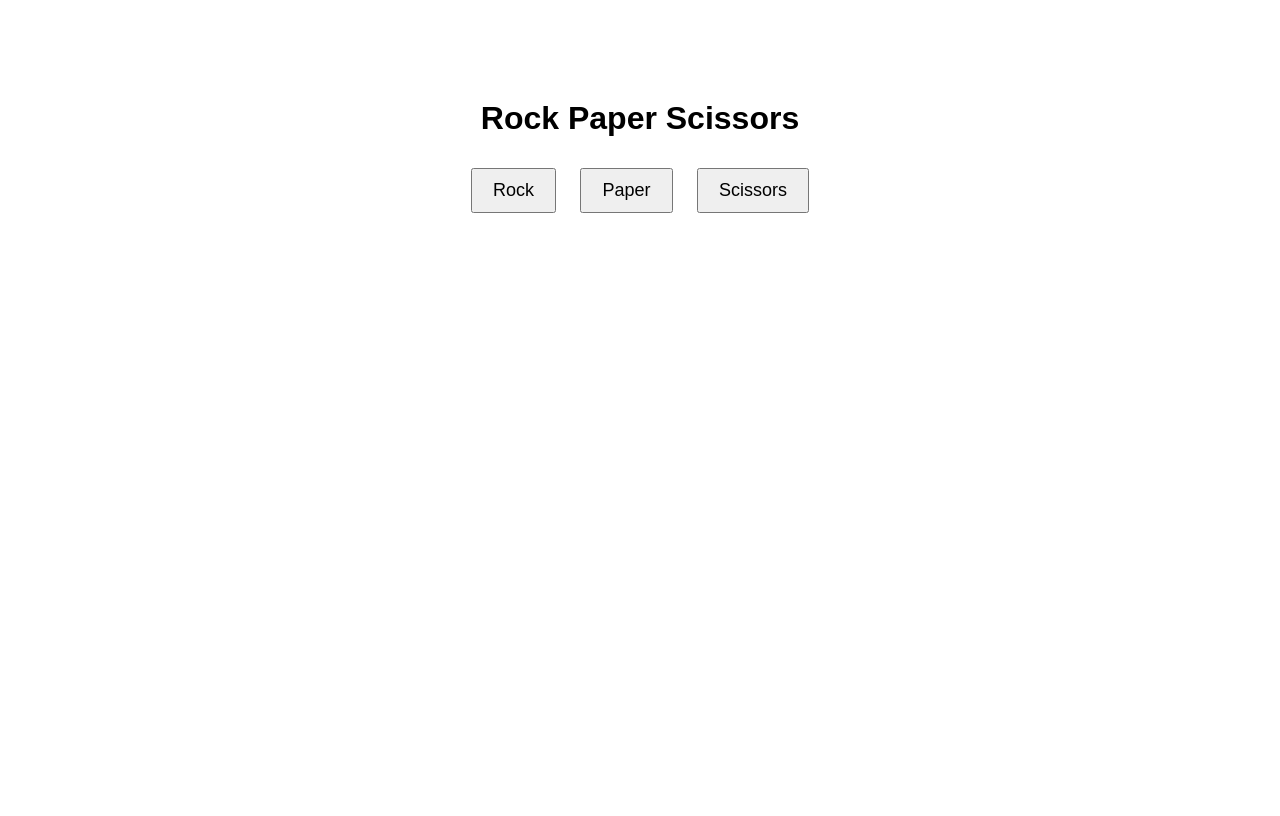
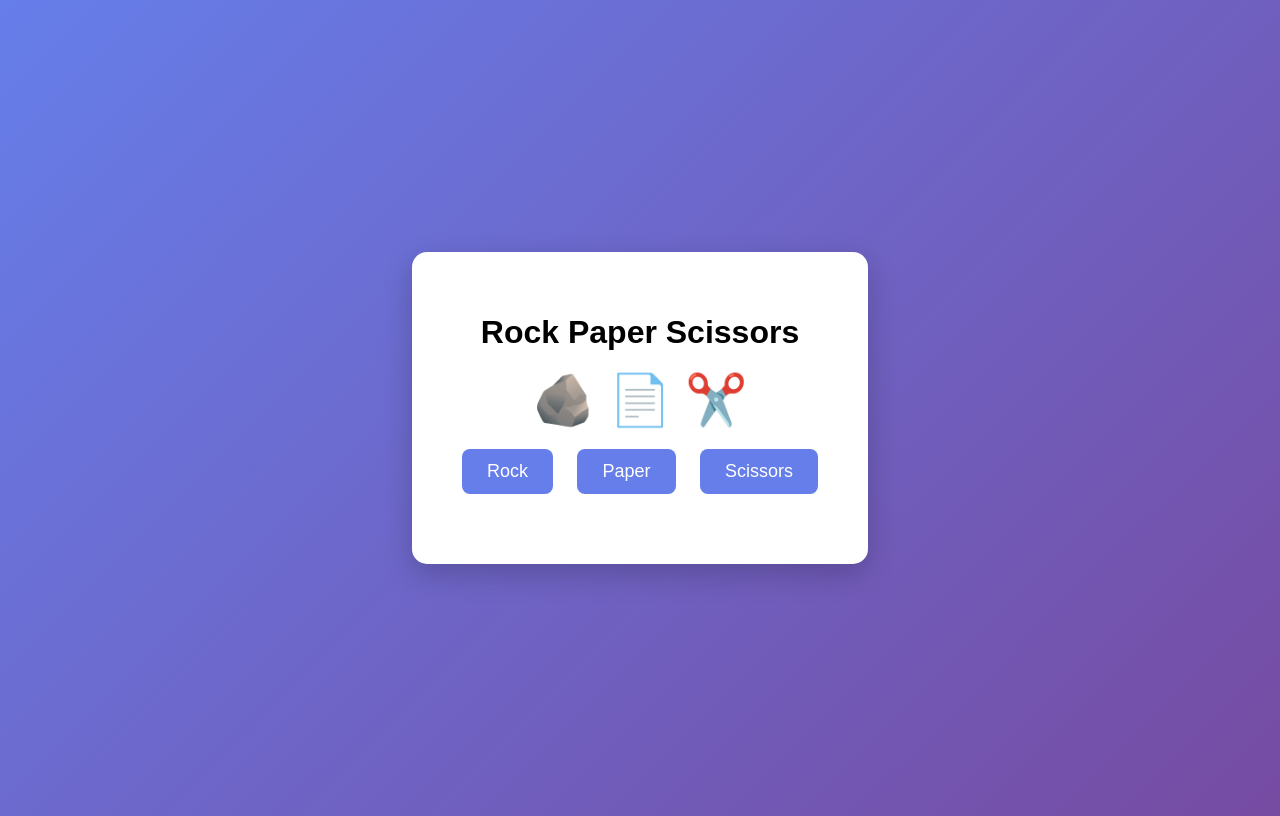
Before and after one commit to SAURABH3366/rps-game, a plain HTML site: page index.html in a window 1280 px wide. Drawn offline with Linux system fonts and the light colour scheme.

Commit message:
Update index.html

```diff
--- a/index.html
+++ b/index.html
@@ -1,24 +1,71 @@
 <!DOCTYPE html>
 <html>
+
 <head>
-<title>Rock Paper Scissors Game</title>
+<title>Rock Paper Scissors</title>
+
 <style>
+
 body{
 font-family: Arial;
+background: linear-gradient(135deg,#667eea,#764ba2);
+height:100vh;
+display:flex;
+justify-content:center;
+align-items:center;
+}
+
+.container{
+background:white;
+padding:40px;
+border-radius:15px;
+box-shadow:0 10px 30px rgba(0,0,0,0.2);
 text-align:center;
-margin-top:100px;
 }
+
+h1{
+margin-bottom:20px;
+}
+
 button{
-padding:10px 20px;
+padding:12px 25px;
 margin:10px;
 font-size:18px;
+border:none;
+border-radius:8px;
+background:#667eea;
+color:white;
+cursor:pointer;
+transition:0.3s;
 }
+
+button:hover{
+transform:scale(1.2);
+background:#4b5bdc;
+}
+
+#result{
+margin-top:20px;
+font-size:22px;
+font-weight:bold;
+}
+
+.choice{
+font-size:50px;
+margin:10px;
+}
+
 </style>
+
 </head>
 
 <body>
 
+<div class="container">
+
 <h1>Rock Paper Scissors</h1>
+
+<div class="choice">🪨 📄 ✂️</div>
 
 <button onclick="play('rock')">Rock</button>
 <button onclick="play('paper')">Paper</button>
@@ -26,30 +73,33 @@ font-size:18px;
 
 <h2 id="result"></h2>
 
+</div>
+
 <script>
 
 function play(user){
 
 const choices=["rock","paper","scissors"]
+
 const computer=choices[Math.floor(Math.random()*3)]
 
 let result=""
 
 if(user===computer){
-result="Draw"
+result="Draw 🤝"
 }
 else if(
 (user==="rock" && computer==="scissors") ||
 (user==="paper" && computer==="rock") ||
 (user==="scissors" && computer==="paper")
 ){
-result="You Win"
+result="You Win 🎉"
 }
 else{
-result="Computer Wins"
+result="Computer Wins 🤖"
 }
 
-document.getElementById("result").innerHTML =
+document.getElementById("result").innerHTML=
 "Computer chose "+computer+"<br>"+result
 
 }
@@ -57,4 +107,5 @@ document.getElementById("result").innerHTML =
 </script>
 
 </body>
+
 </html>
```
